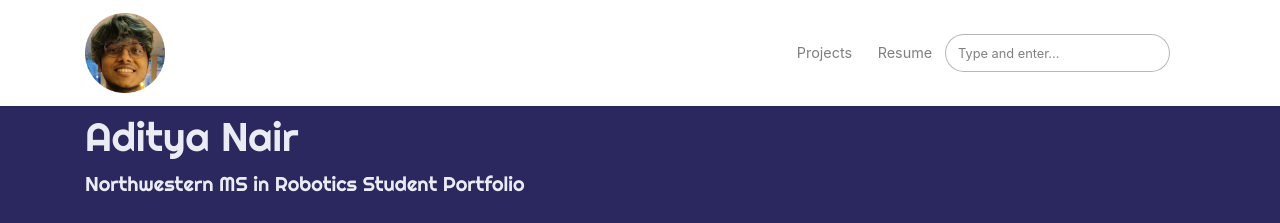
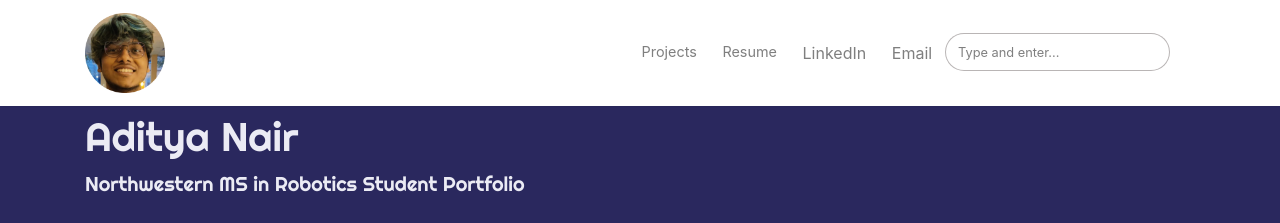
Before and after one commit to BenBenyamin/benbenyamin.github.io, a Jekyll site: the page built from _pages/resume.md, in a window 1280 px wide. Shown: the top 223 px of the page. Built offline with Jekyll 4.4.1, drawn with Linux system fonts in a browser that asks for light colours; nearby versions of some CDN libraries.

Commit message:
Small changes to the landing page

```diff
--- a/_layouts/default.html
+++ b/_layouts/default.html
@@ -71,8 +71,14 @@
                 <a class="nav-link" href="{{ site.baseurl }}/index.html">Projects</a>
                 </li>
                 <li class="nav-item">
-                <a class="nav-link" href="{{ site.baseurl }}/Resume">Resume</a>
+                <a class="nav-link" href="{{ '/files/resume/resume.pdf' | relative_url }}">Resume</a> </li>
+                <li class="nav_item">
+                    <a class="nav-link" href="https://linkedin.com/in/benbenyamin">LinkedIn</a>
                 </li>
+                <li class="nav_item">
+                    <a class="nav-link" href="mailto:benbin52+jobs@gmail.com">Email</a>
+                </li>
+
 
                 {% include search-lunr.html %}
 
```
Also changed, not shown: README.md, 2 other files.
